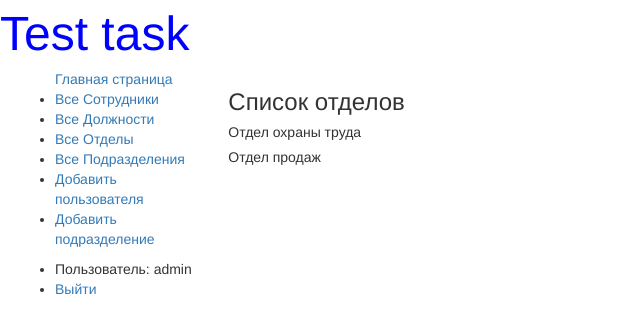
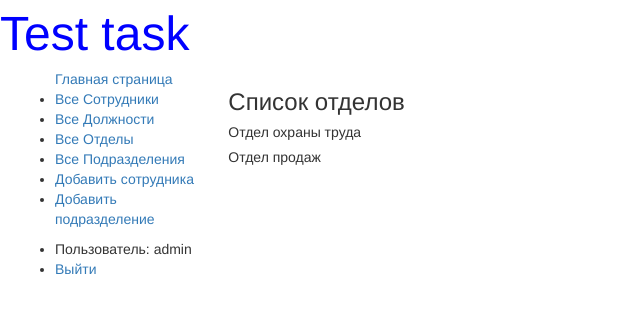
Before and after one commit to mikerockin/Test_task-1, a Django app: page /departments/ in a window 1280 px wide. Shown: the top 333 px of the page, without its empty margins (0-640 px from the left). Run offline with Django 4.2, Linux system fonts and the light colour scheme; a user stored in the database is signed in; data comes from the database, SQL or seed files in the repository; some libraries are stand-ins or nearby versions.

Commit message:
Update base_generic.html

```diff
--- a/company/templates/base_generic.html
+++ b/company/templates/base_generic.html
@@ -29,7 +29,7 @@
           <li><a href="{% url 'company:positions_list' %}">Все Должности</a></li>
           <li><a href="{% url 'company:departments_list' %}">Все Отделы</a></li>
           <li><a href="{% url 'company:subdivisions_list' %}">Все Подразделения</a></li>
-          <li><a href="{% url 'company:employees_new' %}">Добавить пользователя</a></li>
+          <li><a href="{% url 'company:employees_new' %}">Добавить сотрудника</a></li>
           <li><a href="{% url 'company:subdivisions_new' %}">Добавить подразделение</a></li>
       </ul>
           <ul class="sidebar-nav">
```
